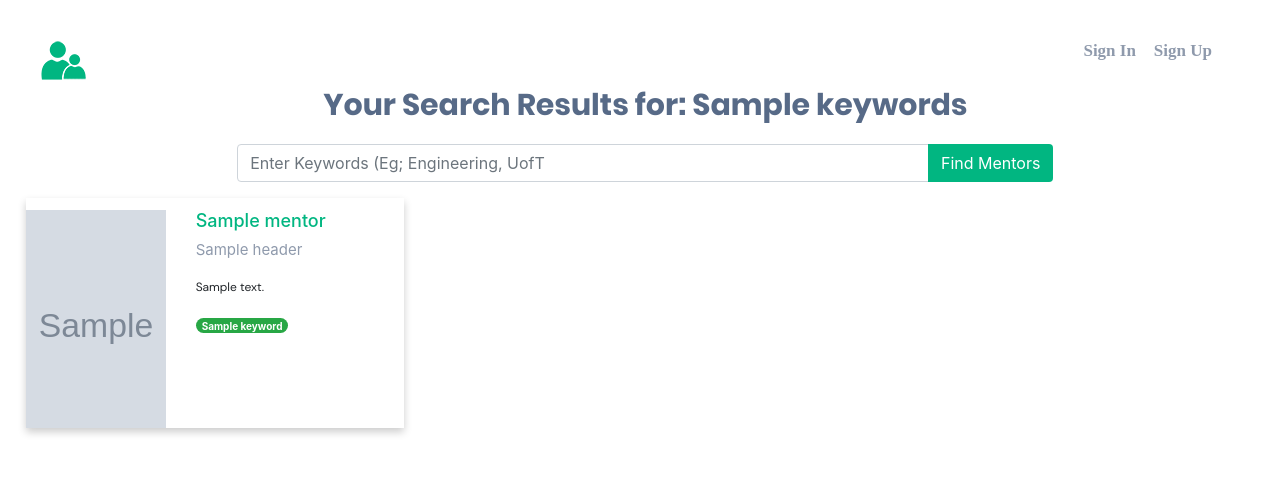
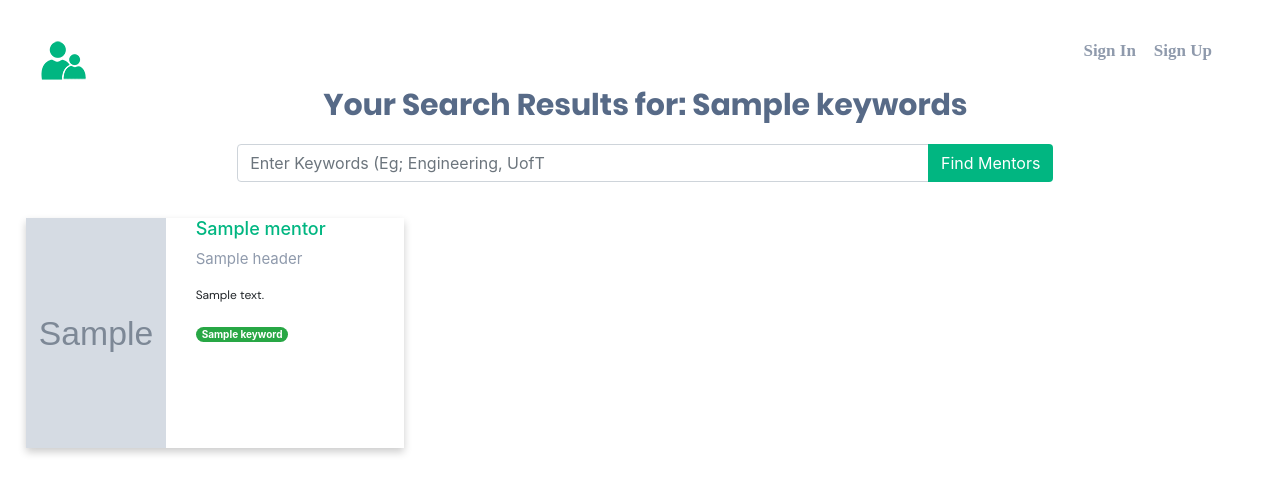
Before and after one commit to SajinKowserSK/retrospect, a Flask app: template templates/mentors.html in a window 1280 px wide. Shown: the top 494 px of the page. Run offline with Flask 2, Linux system fonts and the light colour scheme; the template is opened without the code that fills it: most values are stand-ins (such as "Sample title", 1, 10 or a date in 2020); grey boxes marked "Sample" are stand-in pictures; some libraries are stand-ins or nearby versions.

Commit message:
fixed header issue, spacing issue in mentors.html

```diff
--- a/templates/mentors.html
+++ b/templates/mentors.html
@@ -1,6 +1,6 @@
 <!DOCTYPE html>
 <head>
-    <title>Test</title>
+    <title>Find Mentors</title>
     <link rel="stylesheet" href="https://stackpath.bootstrapcdn.com/bootstrap/4.3.1/css/bootstrap.min.css" integrity="sha384-ggOyR0iXCbMQv3Xipma34MD+dH/1fQ784/j6cY/iJTQUOhcWr7x9JvoRxT2MZw1T" crossorigin="anonymous">
     <link rel="stylesheet" href="{{url_for('static',filename='styles.css')}}">
 
@@ -27,7 +27,7 @@
 
     .card-container {
         padding-left: 0%;
-        padding-top: 0%;
+        padding-top: 5%;
     }
 
     .mentor-card {
@@ -36,7 +36,7 @@
     height: 230px;
     width: 100%;
     max-width: 100%;
-    padding-top: 3%;
+    padding-top: 0%;
     overflow: scroll;
     }
 
```
